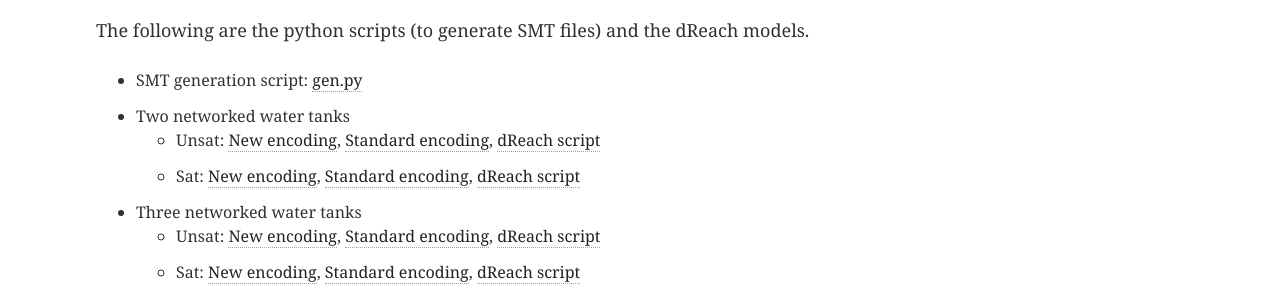
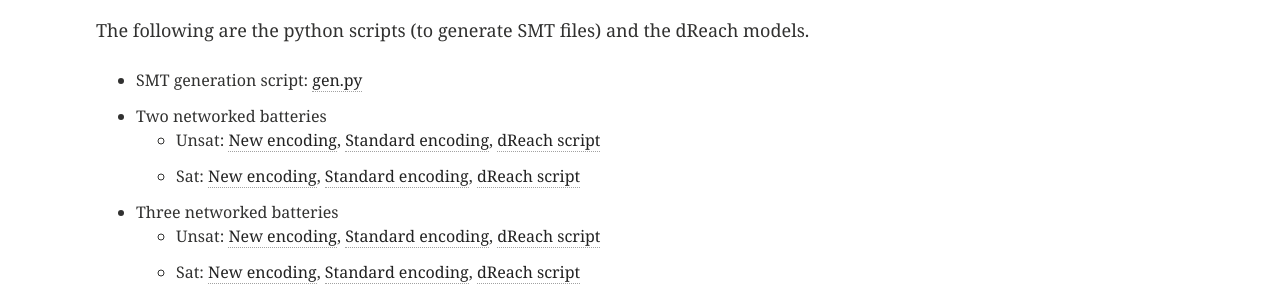
Before and after one commit to dreal/dreal.github.io, a Jekyll site: the page built from benchmarks/networks/battery/index.md, in a window 1280 px wide and 900 px high, scrolled down 1680 px. Shown: the part 346-654 px from the top of the window. Built offline with Jekyll 4.4.1, drawn with Linux system fonts in a browser that asks for light colours; formulas are drawn with MathJax 3.

Commit message:
Fixed some typos

```diff
--- a/benchmarks/networks/battery/index.md
+++ b/benchmarks/networks/battery/index.md
@@ -129,14 +129,14 @@ The following are the python scripts (to generate SMT files) and the dReach mode
 
 
 * SMT generation script: [gen.py](../gen.py)
-* Two networked water tanks
+* Two networked batteries
     * Unsat:  [New encoding](battery-double-p.py),
               [Standard encoding](battery-double.py),
               [dReach script](battery-double.drh)
     * Sat:    [New encoding](battery-double-p-sat.py),
               [Standard encoding](battery-double-sat.py),
               [dReach script](battery-double-sat.drh)
-* Three networked water tanks
+* Three networked batteries
     * Unsat:  [New encoding](battery-triple-p.py),
               [Standard encoding](battery-triple.py),
               [dReach script](battery-triple.drh)
```
